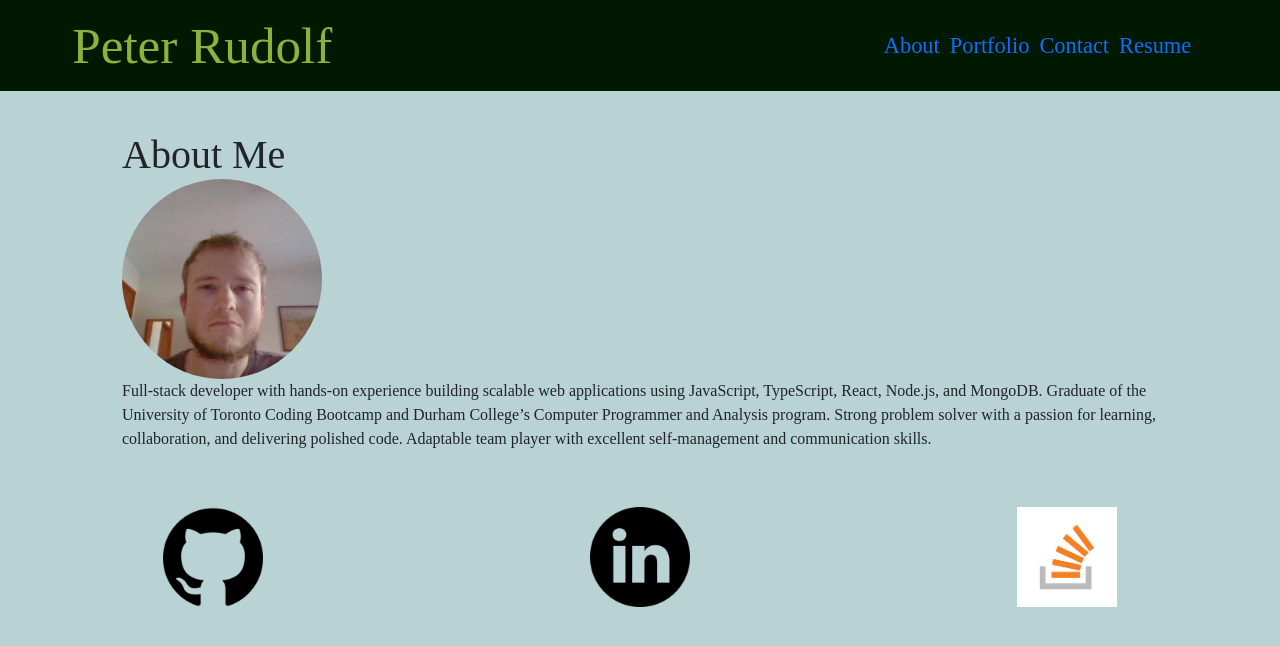
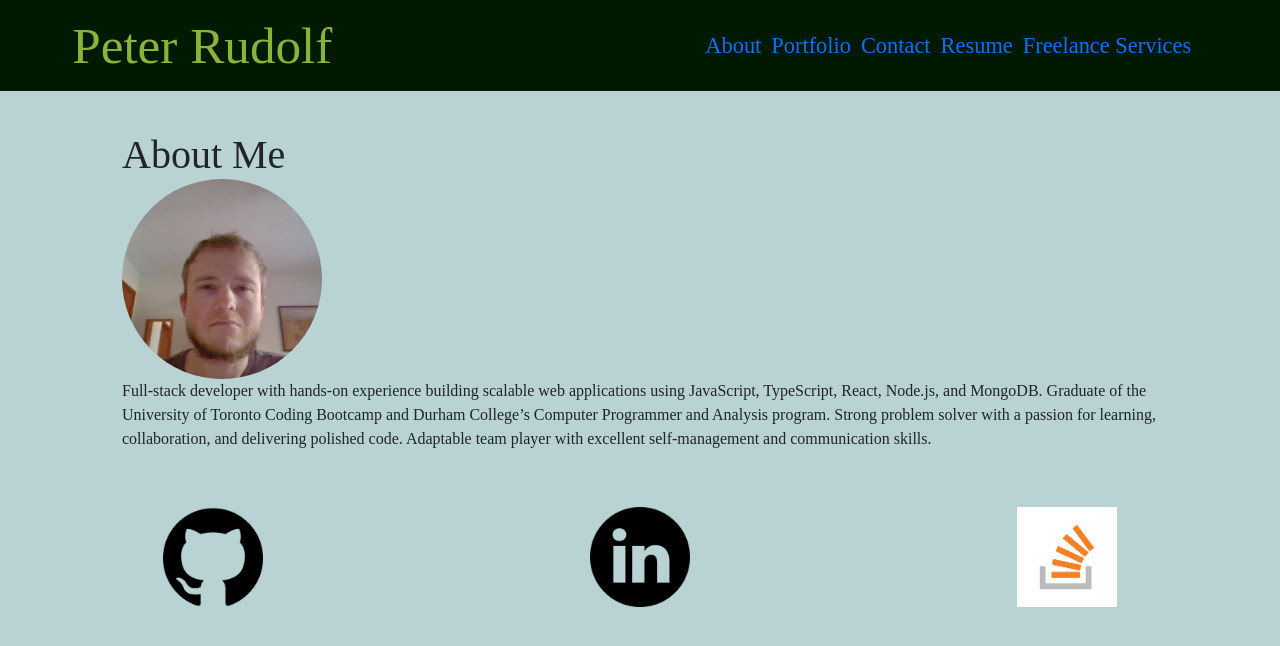
Before and after one commit to PeterRudolf-a/PeterRudolfReactPortfolio, a React (Vite) app: page / in a window 1280 px wide. Shown: the top 646 px of the page. Built offline with nearby package versions, Linux system fonts and the light colour scheme; no server answers; what netlify-identity-widget would draw is missing.

Commit message:
added Freelance Services page

```diff
--- a/src/components/Header.jsx
+++ b/src/components/Header.jsx
@@ -21,6 +21,9 @@ export default function Header() {
             <Link key={4} to="/resume"> {/* create a Link component with the to prop set to "/resume" for the Resume page*/}
               Resume
             </Link>,
+            <Link key={5} to="/freelance-services"> {/* create a Link component with the to prop set to "/freelance-services" for the Freelance Services page*/}
+              Freelance Services
+            </Link>,
           ]}
         />
       </header>
```
